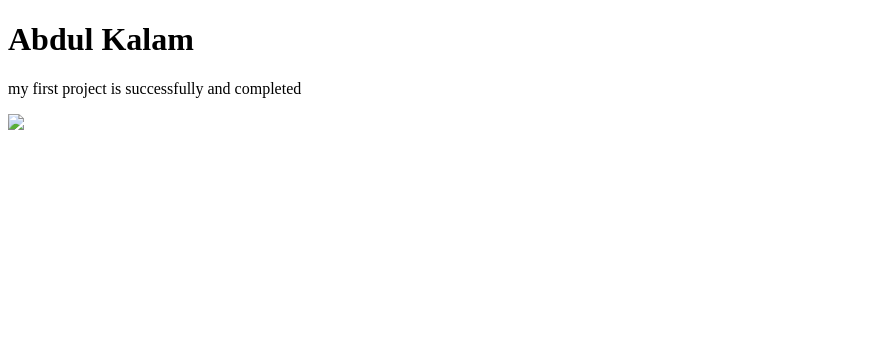
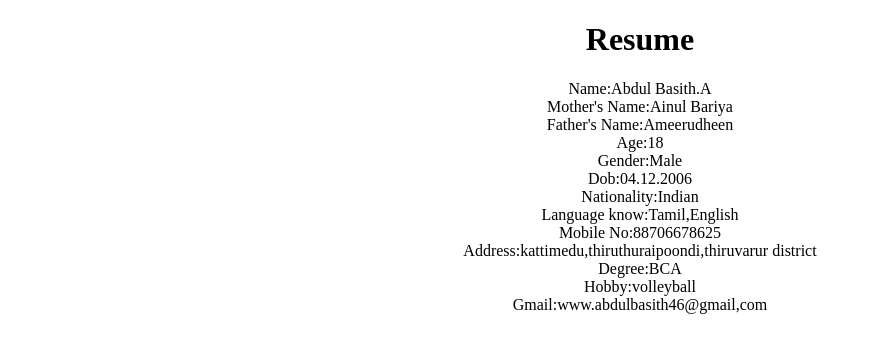
Before and after one commit to basithprogrammer/1ST-YEAR-PROJECT, a plain HTML site: page index.html in a window 1280 px wide. Shown: the whole page, without its empty margins (0-872 px from the left). Drawn offline with Linux system fonts and the light colour scheme.

Commit message:
added details

```diff
--- a/index.html
+++ b/index.html
@@ -6,11 +6,23 @@
     <title>My first website</title>
   </head>
   <body>
-    <h1>Abdul Kalam</h1>
-    <p>my first project is successfully and completed</p>
-    <img
-      width="200px"
-      src="D:\WALLPAPER\- igbest_shotz - tv_allnature - tv_fadingbeauty - photoarena_nature - global_ladies - .jpg"
-    />
+    <center>
+      <h1>Resume</h1>
+    </center>
+    <center>
+      <div>Name:Abdul Basith.A</div>
+      <div>Mother's Name:Ainul Bariya</div>
+      <div>Father's Name:Ameerudheen</div>
+      <div>Age:18</div>
+      <div>Gender:Male</div>
+      <div>Dob:04.12.2006</div>
+      <div>Nationality:Indian</div>
+      <div>Language know:Tamil,English</div>
+      <div>Mobile No:88706678625</div>
+      <div>Address:kattimedu,thiruthuraipoondi,thiruvarur district</div>
+      <div>Degree:BCA</div>
+      <div>Hobby:volleyball</div>
+      <div>Gmail:www.abdulbasith46@gmail,com</div>
+    </center>
   </body>
 </html>
```
